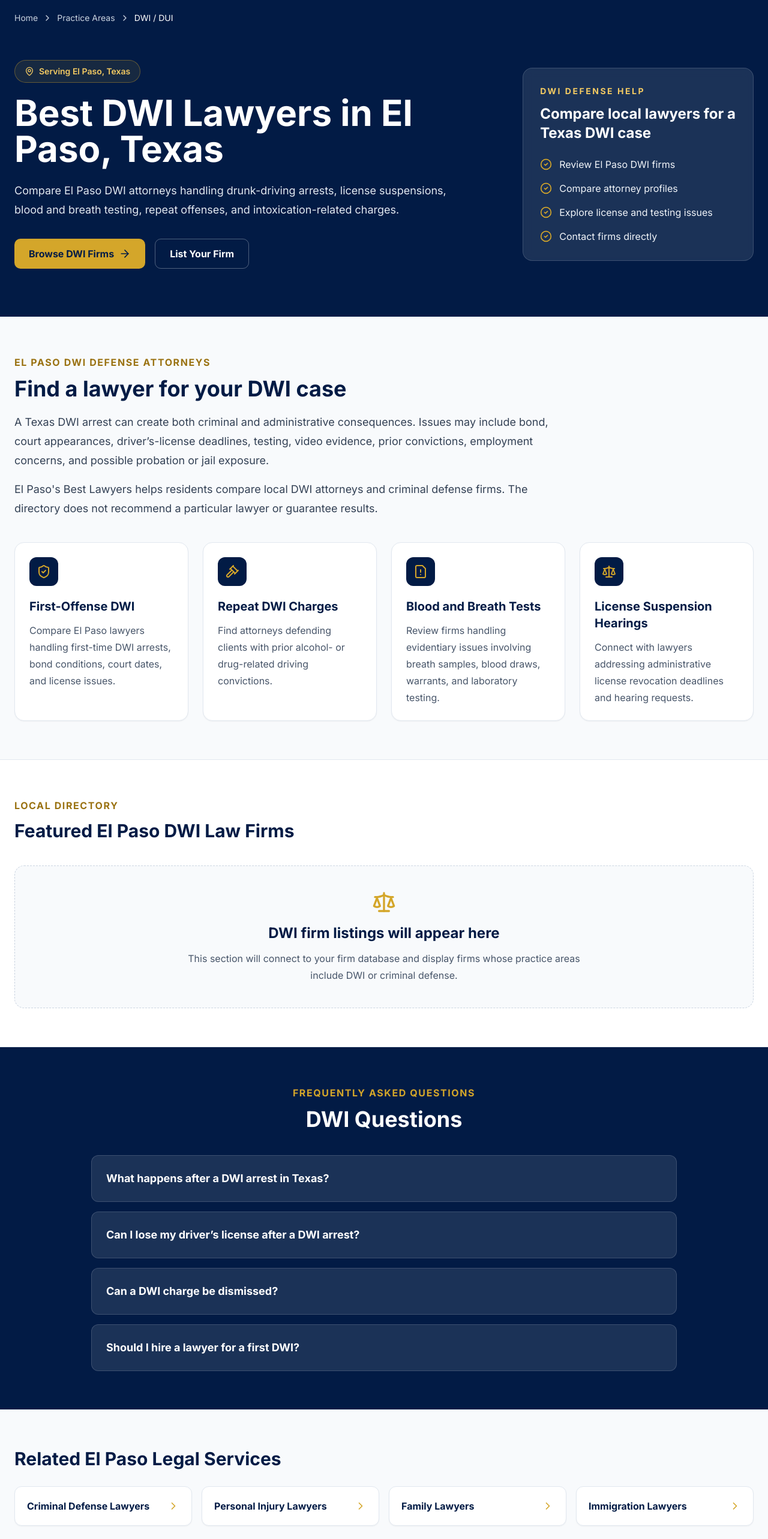
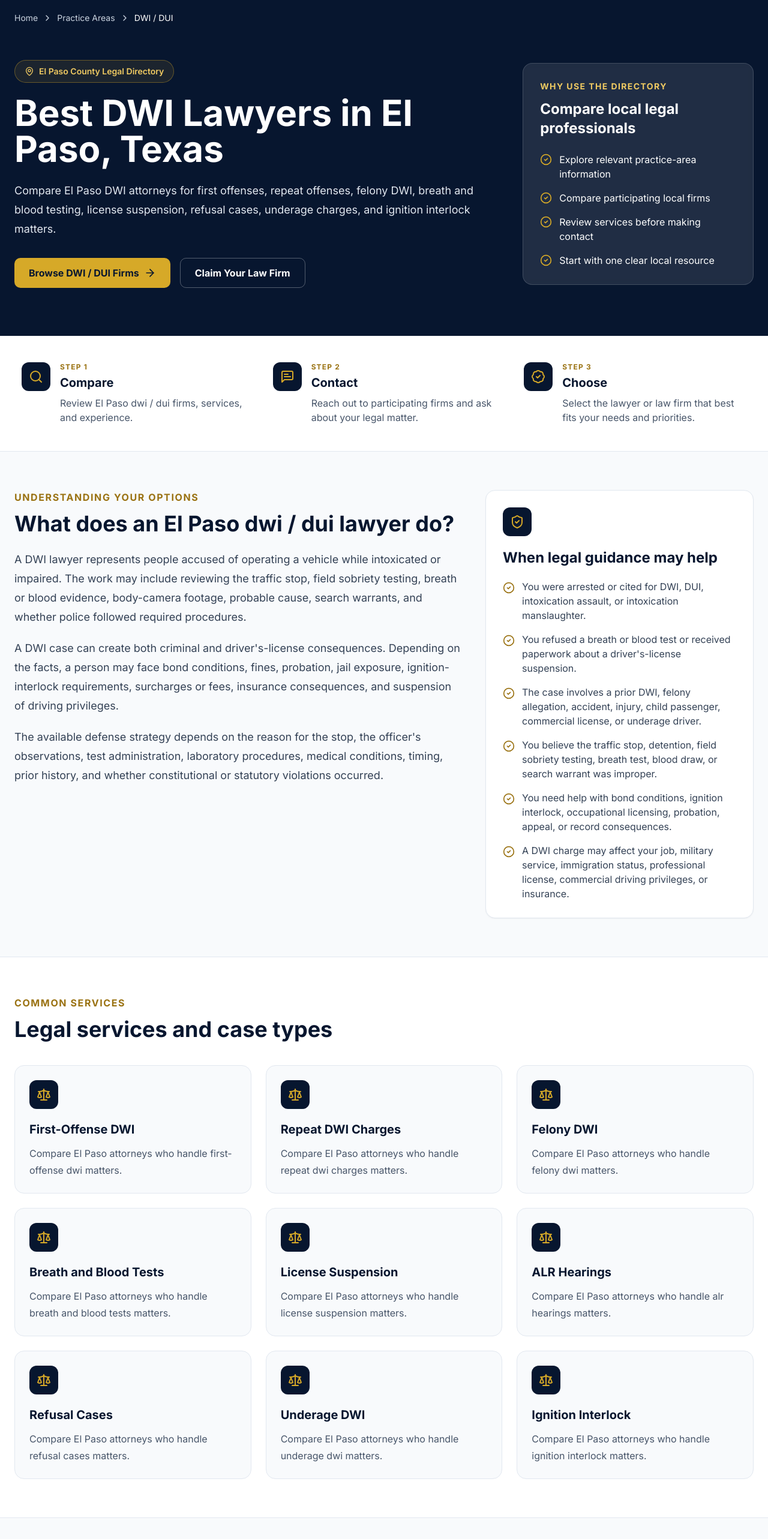
Before and after one commit to chapstucker-dotcom/best-ep-lawyers-, a React (Vite) app: page /el-paso-dwi-lawyers in a window 1280 px wide. Shown: the top 2566 px of the page at 60% size. Built offline with nearby package versions, Linux system fonts and the light colour scheme; no server answers; the database is empty.

Commit message:
Upgrade El Paso DWI SEO page

```diff
--- a/src/pages/DWI.tsx
+++ b/src/pages/DWI.tsx
@@ -1,396 +1,105 @@
-import { useEffect } from "react";
-import { Link } from "react-router-dom";
-import {
-  ArrowRight,
-  CheckCircle2,
-  ChevronRight,
-  FileWarning,
-  Gavel,
-  MapPin,
-  Scale,
-  ShieldCheck,
-} from "lucide-react";
+import PracticeAreaTemplate from "../components/PracticeAreaTemplate";
+import type { PracticeAreaPageData } from "../data/practiceAreaPages";
 
-const services = [
+const dwiPage: PracticeAreaPageData = {
+  path: "/el-paso-dwi-lawyers",
+  shortTitle: "DWI / DUI",
+  title: "Best DWI Lawyers in El Paso, Texas",
+  description:
+    "Compare El Paso DWI attorneys handling first offenses, repeat offenses, felony DWI, breath and blood testing, license suspension, refusal cases, underage charges, and ignition interlock issues.",
+  metaDescription:
+    "Compare DWI lawyers in El Paso for first and repeat offenses, felony DWI, breath and blood tests, license suspension, refusals, underage cases, and interlock issues.",
+  heroText:
+    "Compare El Paso DWI attorneys for first offenses, repeat offenses, felony DWI, breath and blood testing, license suspension, refusal cases, underage charges, and ignition interlock matters.",
+  topics: [
+    "First-Offense DWI",
+    "Repeat DWI Charges",
+    "Felony DWI",
+    "Breath and Blood Tests",
+    "License Suspension",
+    "ALR Hearings",
+    "Refusal Cases",
+    "Underage DWI",
+    "Ignition Interlock",
+  ],
+  overview: [
+    "A DWI lawyer represents people accused of operating a vehicle while intoxicated or impaired. The work may include reviewing the traffic stop, field sobriety testing, breath or blood evidence, body-camera footage, probable cause, search warrants, and whether police followed required procedures.",
+    "A DWI case can create both criminal and driver's-license consequences. Depending on the facts, a person may face bond conditions, fines, probation, jail exposure, ignition-interlock requirements, surcharges or fees, insurance consequences, and suspension of driving privileges.",
+    "The available defense strategy depends on the reason for the stop, the officer's observations, test administration, laboratory procedures, medical conditions, timing, prior history, and whether constitutional or statutory violations occurred.",
+  ],
+  whenToHire: [
+    "You were arrested or cited for DWI, DUI, intoxication assault, or intoxication manslaughter.",
+    "You refused a breath or blood test or received paperwork about a driver's-license suspension.",
+    "The case involves a prior DWI, felony allegation, accident, injury, child passenger, commercial license, or underage driver.",
+    "You believe the traffic stop, detention, field sobriety testing, breath test, blood draw, or search warrant was improper.",
+    "You need help with bond conditions, ignition interlock, occupational licensing, probation, appeal, or record consequences.",
+    "A DWI charge may affect your job, military service, immigration status, professional license, commercial driving privileges, or insurance.",
+  ],
+  localContent: [
+    "El Paso DWI cases may be handled in county criminal courts at law or district courts depending on the charge and prior history. Driver's-license issues may proceed separately through the Texas administrative process.",
+    "Local cases may involve traffic stops by the El Paso Police Department, El Paso County Sheriff's Office, Texas Department of Public Safety, or other agencies. Evidence can include dashboard video, body-camera footage, breath-test records, hospital records, laboratory reports, and search-warrant materials.",
+    "An El Paso DWI attorney can help evaluate criminal charges, driver's-license deadlines, bond restrictions, testing evidence, prior convictions, and whether dismissal, suppression, negotiation, trial, appeal, or another strategy may be appropriate.",
+  ],
+  faqs: [
     {
-    title: "First-Offense DWI",
-    description:
-      "Compare El Paso lawyers handling first-time DWI arrests, bond conditions, court dates, and license issues.",
-    icon: ShieldCheck,
+      question: "What is the difference between DWI and DUI in Texas?",
+      answer:
+        "Texas commonly uses DWI for driving while intoxicated. DUI is generally associated with underage drivers who have any detectable amount of alcohol, although terminology is often used loosely.",
     },
     {
-    title: "Repeat DWI Charges",
-    description:
-      "Find attorneys defending clients with prior alcohol- or drug-related driving convictions.",
-    icon: Gavel,
+      question: "What happens after a first DWI arrest?",
+      answer:
+        "A first arrest may involve booking, bond conditions, a criminal case, possible license suspension, and court appearances. The exact consequences depend on the facts and testing.",
     },
     {
-    title: "Blood and Breath Tests",
-    description:
-      "Review firms handling evidentiary issues involving breath samples, blood draws, warrants, and laboratory testing.",
-    icon: FileWarning,
+      question: "Can I lose my driver's license?",
+      answer:
+        "Yes. A license may be suspended through an administrative process after a failed or refused test, and additional consequences may follow from a criminal conviction.",
     },
     {
-    title: "License Suspension Hearings",
-    description:
-      "Connect with lawyers addressing administrative license revocation deadlines and hearing requests.",
-    icon: Scale,
-  },
-];
-
-const faqs = [
-  {
-    question: "What happens after a DWI arrest in Texas?",
+      question: "What is an ALR hearing?",
       answer:
-      "A DWI arrest may involve booking, bond, court settings, license deadlines, evidence review, negotiations, motions, and possibly trial. The exact process depends on the charge and circumstances.",
+        "An Administrative License Revocation hearing is the process used to challenge certain driver's-license suspensions related to breath or blood testing or refusal.",
     },
     {
-    question: "Can I lose my driver’s license after a DWI arrest?",
+      question: "Can a DWI charge become a felony?",
       answer:
-      "A DWI arrest may trigger a separate administrative license process in addition to the criminal case. Deadlines may apply to request a hearing, so prompt legal advice can be important.",
+        "Yes. Certain prior convictions, serious injury, death, or other aggravating circumstances can increase a DWI-related charge to a felony.",
     },
     {
-    question: "Can a DWI charge be dismissed?",
+      question: "Can breath-test results be challenged?",
       answer:
-      "A dismissal may depend on the traffic stop, testing procedures, video, witnesses, probable cause, constitutional issues, and prosecutorial decisions. No outcome can be guaranteed.",
+        "Breath evidence may be challenged based on calibration, maintenance, operator procedure, observation period, medical factors, or other reliability concerns.",
     },
     {
-    question: "Should I hire a lawyer for a first DWI?",
+      question: "Can blood-test results be challenged?",
       answer:
-      "A lawyer can review the stop, testing, evidence, license consequences, possible defenses, plea options, and trial strategy. The decision depends on the facts and your circumstances.",
+        "Blood evidence may be challenged based on the warrant, collection, storage, chain of custody, laboratory methods, contamination, or interpretation.",
     },
-];
+    {
+      question: "What happens if I refused testing?",
+      answer:
+        "A refusal can create driver's-license consequences and may still be used as evidence. Police may also seek a warrant for a blood draw in some circumstances.",
+    },
+    {
+      question: "Will I need an ignition interlock device?",
+      answer:
+        "An ignition interlock may be required as a bond condition, license condition, or part of sentencing depending on the case and prior history.",
+    },
+    {
+      question: "When should I contact a DWI lawyer?",
+      answer:
+        "Contact counsel as soon as possible because driver's-license deadlines can be short and video, testing, and other evidence should be reviewed promptly.",
+    },
+  ],
+  relatedPages: [
+    { label: "Criminal Defense", path: "/el-paso-criminal-defense-lawyers" },
+    { label: "Civil Litigation", path: "/el-paso-civil-litigation-lawyers" },
+    { label: "Immigration", path: "/el-paso-immigration-lawyers" },
+    { label: "Personal Injury", path: "/el-paso-personal-injury-lawyers" },
+  ],
+};
 
 export default function DWI() {
-  useEffect(() => {
-    const previousTitle = document.title;
-
-    document.title =
-      "Best DWI Lawyers in El Paso, TX | El Paso's Best Lawyers";
-
-    let descriptionTag =
-      document.querySelector<HTMLMetaElement>(
-        'meta[name="description"]'
-      );
-
-    if (!descriptionTag) {
-      descriptionTag = document.createElement("meta");
-      descriptionTag.name = "description";
-      document.head.appendChild(descriptionTag);
+  return <PracticeAreaTemplate page={dwiPage} />;
 }
-
-    let canonicalTag =
-      document.querySelector<HTMLLinkElement>(
-        'link[rel="canonical"]'
-      );
-
-    if (!canonicalTag) {
-      canonicalTag = document.createElement("link");
-      canonicalTag.rel = "canonical";
-      document.head.appendChild(canonicalTag);
-    }
-
-    const previousDescription = descriptionTag.content;
-    const previousCanonical = canonicalTag.href;
-
-    descriptionTag.content =
-      "Compare DWI lawyers in El Paso, Texas handling first-offense DWI, repeat charges, license suspensions, blood tests, breath tests, and intoxication offenses.";
-
-    canonicalTag.href =
-      "https://elpasosbestlawyers.com/el-paso-dwi-lawyers";
-
-    const schema = document.createElement("script");
-    schema.type = "application/ld+json";
-    schema.id = "dwi-page-schema";
-    schema.text = JSON.stringify({
-      "@context": "https://schema.org",
-      "@graph": [
-        {
-          "@type": "WebPage",
-          name:
-            "Best DWI Lawyers in El Paso, TX | El Paso's Best Lawyers",
-          description:
-            "Compare DWI lawyers in El Paso, Texas handling first-offense DWI, repeat charges, license suspensions, blood tests, breath tests, and intoxication offenses.",
-          url:
-            "https://elpasosbestlawyers.com/el-paso-dwi-lawyers",
-        },
-        {
-          "@type": "FAQPage",
-          mainEntity: faqs.map((faq) => ({
-            "@type": "Question",
-            name: faq.question,
-            acceptedAnswer: {
-              "@type": "Answer",
-              text: faq.answer,
-            },
-          })),
-        },
-        {
-          "@type": "BreadcrumbList",
-          itemListElement: [
-            {
-              "@type": "ListItem",
-              position: 1,
-              name: "Home",
-              item: "https://elpasosbestlawyers.com/",
-            },
-            {
-              "@type": "ListItem",
-              position: 2,
-              name: "DWI Lawyers",
-              item:
-                "https://elpasosbestlawyers.com/el-paso-dwi-lawyers",
-            },
-          ],
-        },
-      ],
-    });
-
-    document.getElementById(schema.id)?.remove();
-    document.head.appendChild(schema);
-
-    return () => {
-      document.title = previousTitle;
-      descriptionTag.content = previousDescription;
-      canonicalTag.href = previousCanonical;
-      schema.remove();
-    };
-  }, []);
-
-  const scrollToFirms = () => {
-    document.getElementById("dwi-firms")?.scrollIntoView({
-      behavior: "smooth",
-      block: "start",
-    });
-  };
-
-  return (
-    <main className="min-h-screen bg-slate-50 text-slate-900">
-      <section className="bg-[#021B45] text-white">
-        <div className="mx-auto max-w-7xl px-6 py-5">
-          <nav
-            aria-label="Breadcrumb"
-            className="flex flex-wrap items-center gap-2 text-sm text-slate-300"
-          >
-            <Link to="/" className="transition hover:text-[#D4A62A]">
-              Home
-            </Link>
-
-            <ChevronRight className="h-4 w-4" />
-
-            <span>Practice Areas</span>
-
-            <ChevronRight className="h-4 w-4" />
-
-            <span className="text-white">DWI / DUI</span>
-          </nav>
-        </div>
-
-        <div className="mx-auto grid max-w-7xl gap-12 px-6 pb-20 pt-10 lg:grid-cols-[1.35fr_0.65fr] lg:items-center">
-          <div>
-            <div className="mb-5 inline-flex items-center gap-2 rounded-full border border-[#D4A62A]/40 bg-[#D4A62A]/10 px-4 py-2 text-sm font-semibold text-[#F3CA62]">
-              <MapPin className="h-4 w-4" />
-              Serving El Paso, Texas
-            </div>
-
-            <h1 className="max-w-4xl text-4xl font-bold leading-tight sm:text-5xl lg:text-6xl">
-              Best DWI Lawyers in El Paso, Texas
-            </h1>
-
-            <p className="mt-6 max-w-3xl text-lg leading-8 text-slate-200">
-              Compare El Paso DWI attorneys handling drunk-driving
-              arrests, license suspensions, blood and breath testing,
-              repeat offenses, and intoxication-related charges.
-            </p>
-
-            <div className="mt-8 flex flex-wrap gap-4">
-              <button
-                type="button"
-                onClick={scrollToFirms}
-                className="inline-flex items-center gap-2 rounded-lg bg-[#D4A62A] px-6 py-3 font-bold text-[#021B45] transition hover:brightness-105"
-              >
-                Browse DWI Firms
-                <ArrowRight className="h-5 w-5" />
-              </button>
-
-              <Link
-                to="/#list-form"
-                className="inline-flex items-center rounded-lg border border-white/30 px-6 py-3 font-bold text-white transition hover:bg-white/10"
-              >
-                List Your Firm
-              </Link>
-            </div>
-          </div>
-
-          <aside className="rounded-2xl border border-white/15 bg-white/10 p-7 backdrop-blur">
-            <p className="text-sm font-bold uppercase tracking-[0.18em] text-[#F3CA62]">
-              DWI Defense Help
-            </p>
-
-            <h2 className="mt-3 text-2xl font-bold">
-              Compare local lawyers for a Texas DWI case
-            </h2>
-
-            <ul className="mt-6 space-y-4 text-slate-100">
-              {[
-                "Review El Paso DWI firms",
-                "Compare attorney profiles",
-                "Explore license and testing issues",
-                "Contact firms directly",
-              ].map((item) => (
-                <li key={item} className="flex items-start gap-3">
-                  <CheckCircle2 className="mt-0.5 h-5 w-5 shrink-0 text-[#D4A62A]" />
-                  <span>{item}</span>
-                </li>
-              ))}
-            </ul>
-          </aside>
-        </div>
-      </section>
-
-      <section className="mx-auto max-w-7xl px-6 py-16">
-        <div className="max-w-4xl">
-          <p className="font-bold uppercase tracking-widest text-[#9A7212]">
-            El Paso DWI Defense Attorneys
-          </p>
-
-          <h2 className="mt-3 text-3xl font-bold text-[#021B45] sm:text-4xl">
-            Find a lawyer for your DWI case
-          </h2>
-
-          <p className="mt-5 text-lg leading-8 text-slate-700">
-            A Texas DWI arrest can create both criminal and
-            administrative consequences. Issues may include bond,
-            court appearances, driver’s-license deadlines, testing,
-            video evidence, prior convictions, employment concerns,
-            and possible probation or jail exposure.
-          </p>
-
-          <p className="mt-4 text-lg leading-8 text-slate-700">
-            El Paso&apos;s Best Lawyers helps residents compare local
-            DWI attorneys and criminal defense firms. The directory
-            does not recommend a particular lawyer or guarantee
-            results.
-          </p>
-        </div>
-
-        <div className="mt-10 grid gap-6 md:grid-cols-2 lg:grid-cols-4">
-          {services.map(({ title, description, icon: Icon }) => (
-            <article
-              key={title}
-              className="rounded-2xl border border-slate-200 bg-white p-6 shadow-sm transition hover:-translate-y-1 hover:shadow-lg"
-            >
-              <div className="flex h-12 w-12 items-center justify-center rounded-xl bg-[#021B45] text-[#D4A62A]">
-                <Icon className="h-6 w-6" />
-              </div>
-
-              <h3 className="mt-5 text-xl font-bold text-[#021B45]">
-                {title}
-              </h3>
-
-              <p className="mt-3 leading-7 text-slate-600">
-                {description}
-              </p>
-            </article>
-          ))}
-        </div>
-      </section>
-
-      <section
-        id="dwi-firms"
-        className="scroll-mt-24 border-y border-slate-200 bg-white"
-      >
-        <div className="mx-auto max-w-7xl px-6 py-16">
-          <p className="font-bold uppercase tracking-widest text-[#9A7212]">
-            Local Directory
-          </p>
-
-          <h2 className="mt-3 text-3xl font-bold text-[#021B45]">
-            Featured El Paso DWI Law Firms
-          </h2>
-
-          <div className="mt-10 rounded-2xl border border-dashed border-slate-300 bg-slate-50 p-10 text-center">
-            <Scale className="mx-auto h-10 w-10 text-[#D4A62A]" />
-
-            <h3 className="mt-4 text-2xl font-bold text-[#021B45]">
-              DWI firm listings will appear here
-            </h3>
-
-            <p className="mx-auto mt-3 max-w-2xl leading-7 text-slate-600">
-              This section will connect to your firm database and
-              display firms whose practice areas include DWI or
-              criminal defense.
-            </p>
-          </div>
-        </div>
-      </section>
-
-      <section className="bg-[#021B45] text-white">
-        <div className="mx-auto max-w-5xl px-6 py-16">
-          <div className="text-center">
-            <p className="font-bold uppercase tracking-widest text-[#D4A62A]">
-              Frequently Asked Questions
-            </p>
-
-            <h2 className="mt-3 text-3xl font-bold sm:text-4xl">
-              DWI Questions
-            </h2>
-          </div>
-
-          <div className="mt-10 space-y-4">
-            {faqs.map((faq) => (
-              <details
-                key={faq.question}
-                className="rounded-xl border border-white/15 bg-white/10 p-6"
-              >
-                <summary className="cursor-pointer list-none text-lg font-bold">
-                  {faq.question}
-                </summary>
-
-                <p className="mt-4 leading-7 text-slate-200">
-                  {faq.answer}
-                </p>
-              </details>
-            ))}
-          </div>
-        </div>
-      </section>
-
-      <section className="mx-auto max-w-7xl px-6 py-16">
-        <h2 className="text-3xl font-bold text-[#021B45]">
-          Related El Paso Legal Services
-        </h2>
-
-        <div className="mt-7 grid gap-4 sm:grid-cols-2 lg:grid-cols-4">
-          {[
-            {
-              label: "Criminal Defense Lawyers",
-              to: "/el-paso-criminal-defense-lawyers",
-            },
-            {
-              label: "Personal Injury Lawyers",
-              to: "/el-paso-personal-injury-lawyers",
-            },
-            {
-              label: "Family Lawyers",
-              to: "/el-paso-family-lawyers",
-            },
-            {
-              label: "Immigration Lawyers",
-              to: "/el-paso-immigration-lawyers",
-            },
-          ].map((page) => (
-            <Link
-              key={page.to}
-              to={page.to}
-              className="flex items-center justify-between rounded-xl border border-slate-200 bg-white p-5 font-bold text-[#021B45] shadow-sm transition hover:border-[#D4A62A]"
-            >
-              {page.label}
-              <ChevronRight className="h-5 w-5 text-[#D4A62A]" />
-            </Link>
-          ))}
-        </div>
-      </section>
-    </main>
-  );
-}
```
Lines whose indentation alone changed are shown as unchanged.
